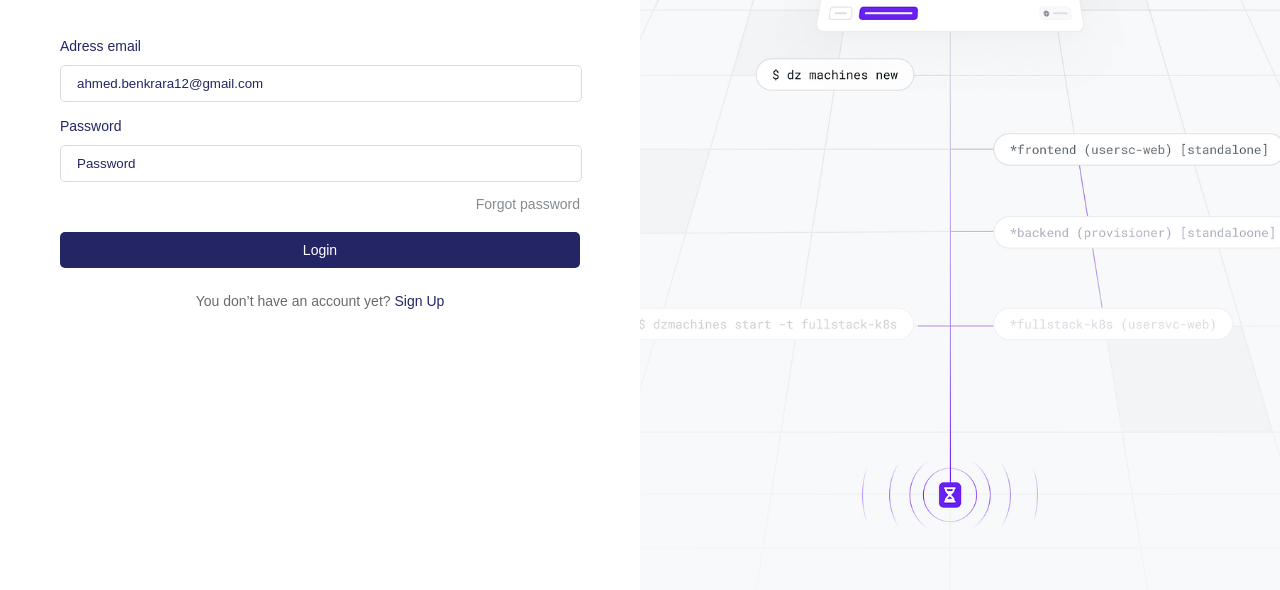
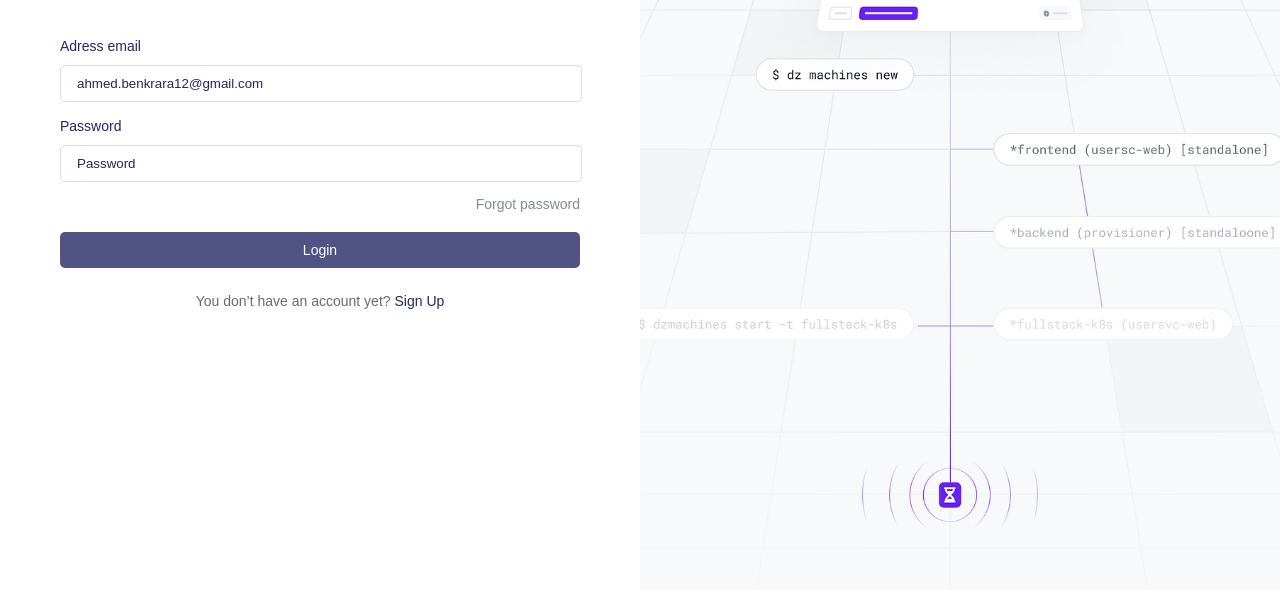
Before and after one commit to ahmedbenkrarayc/brief2-eventify, a plain HTML site: page views/login.html in a window 1280 px wide. In both pictures the pointer is over the button "Login". Shown: the part 170-760 px from the top of the page. Drawn offline with Linux system fonts and the light colour scheme.

Commit message:
added visual effects to login page

```diff
--- a/assets/css/login.css
+++ b/assets/css/login.css
@@ -107,6 +107,11 @@ form{
     cursor: pointer;
 }
 
+.login:hover{
+    background: #242565c9;
+    transition: background 300ms ease-in-out;
+}
+
 .notregistered{
     margin-top: 25px;
     text-align: center;
```
